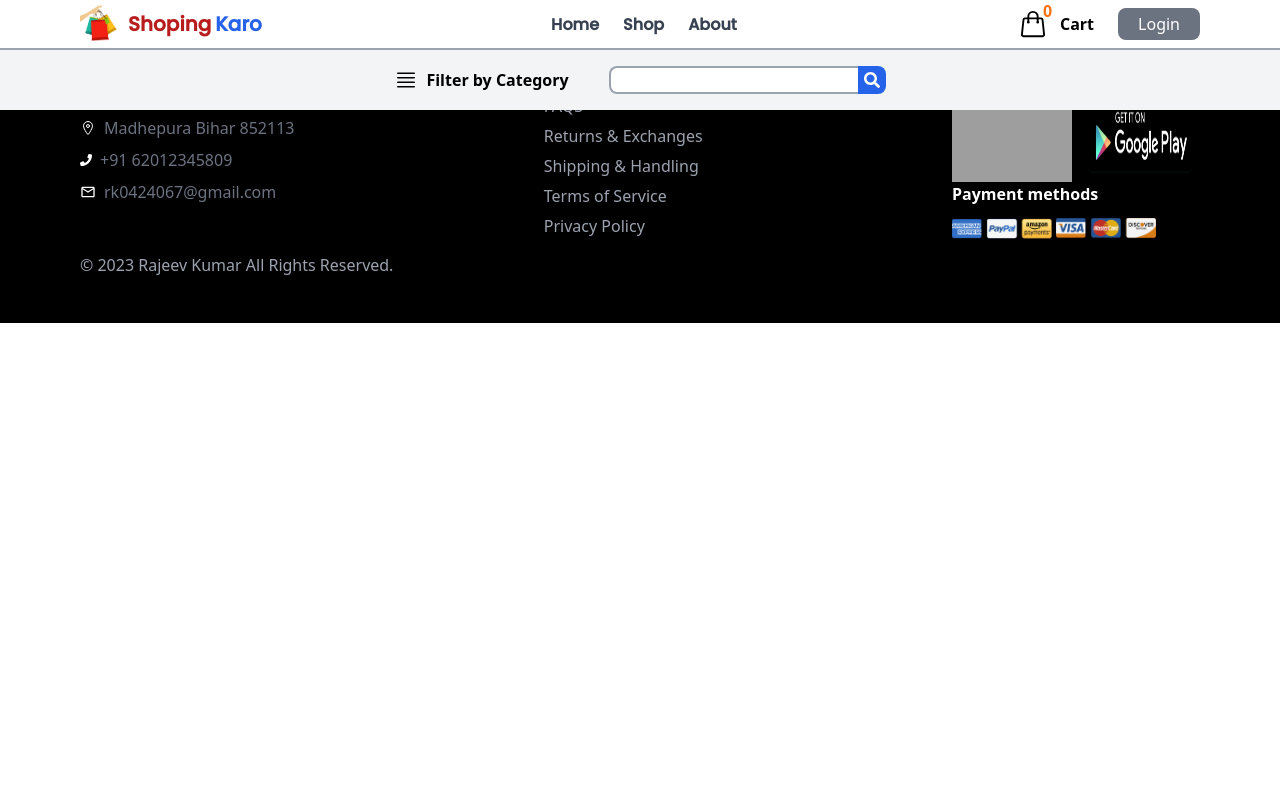
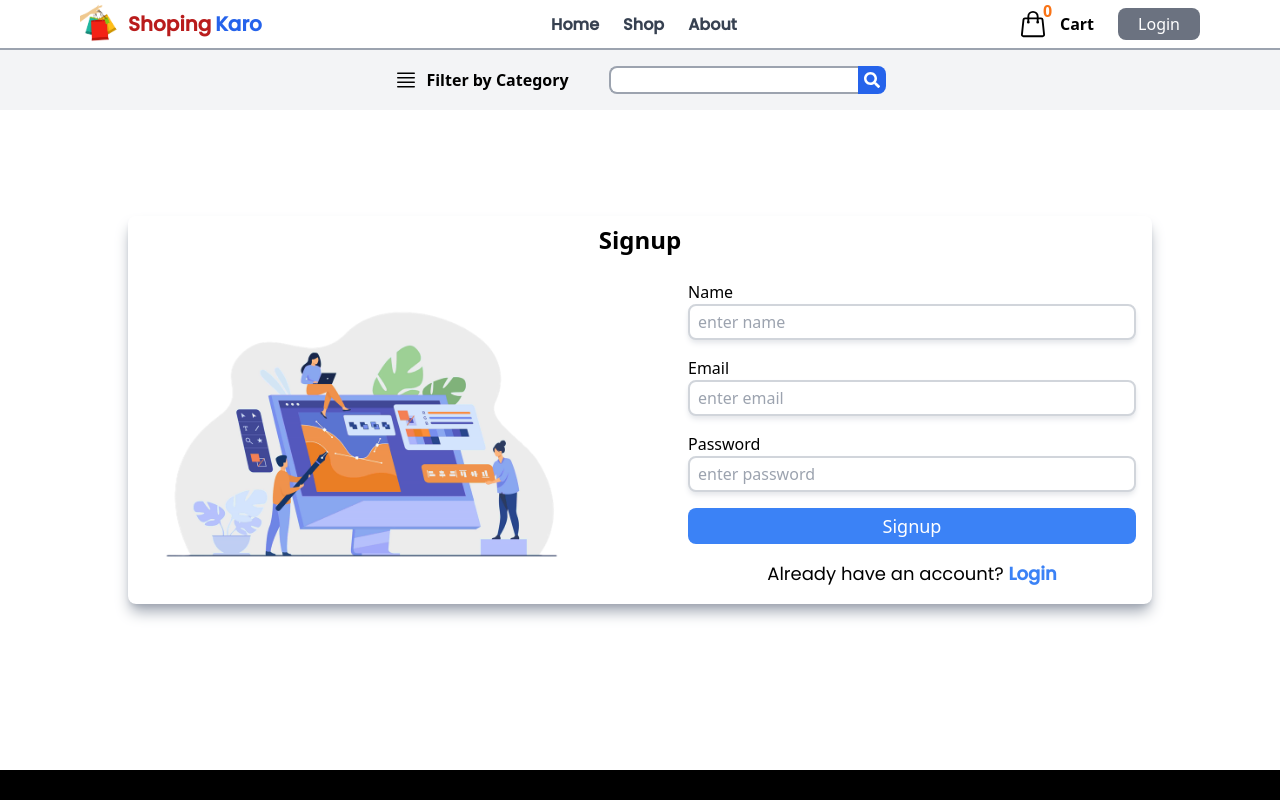
Before and after one commit to Rajeevkumarmodi/React.js_projects, a React (Vite) app in the folder React.js_eCommerce/: page /signup in a window 1280 px wide. Shown: the top 800 px of the page. Built offline with nearby package versions, Linux system fonts and the light colour scheme; grey boxes are pictures that could not be loaded; some icons are missing.

Commit message:
signup page

```diff
--- a/React.js_eCommerce/src/App.jsx
+++ b/React.js_eCommerce/src/App.jsx
@@ -6,6 +6,7 @@ import Footer from "./components/footer/Footer";
 import SingleProductPage from "./pages/singleProductPage/SingleProductPage";
 import Cart from "./pages/cart/Cart";
 import Login from "./pages/login/Login";
+import Signup from "./pages/signup/Signup";
 function App() {
   return (
     <div>
@@ -16,6 +17,7 @@ function App() {
           <Route path="/product/:id" element={<SingleProductPage />} />
           <Route path="/cart" element={<Cart />} />
           <Route path="/login" element={<Login />} />
+          <Route path="/signup" element={<Signup />} />
 
           <Route path="/order" element={<p>This is order page</p>} />
           <Route path="/profile" element={<p>This is profile page</p>} />
--- a/React.js_eCommerce/src/pages/login/Login.jsx
+++ b/React.js_eCommerce/src/pages/login/Login.jsx
@@ -33,13 +33,13 @@ function Login() {
 
   return (
     <div className=" mt-[50px] h-[100vh] flex items-center justify-center">
-      <div className="shadow-lg shadow-gray-400 rounded-lg p-8">
+      <div className="shadow-lg shadow-gray-400 rounded-lg p-5">
         <h2 className="text-center py-2 text-2xl font-bold">Login</h2>
         <div className="w-[80vw] flex items-center justify-between p-4">
           <div className="hidden md:block">
             <img className="w-[80%]" src={loginImg} alt="login image" />
           </div>
-          <form className="flex flex-col items-center gap-5">
+          <form className="flex flex-col items-center gap-4">
             <div className="flex flex-col">
               <label htmlFor="email">Email</label>
               <input
@@ -81,6 +81,7 @@ function Login() {
             >
               Login
             </button>
+            <p className="font-bold my-[-5px] text-xl">-- or --</p>
             <button className="bg-red-600  text-white justify-center w-full py-2 rounded-lg flex items-center gap-1 ">
               <FaGoogle />
               Login with Google
--- /dev/null
+++ b/React.js_eCommerce/src/pages/signup/Signup.jsx
@@ -0,0 +1,101 @@
+import React, { useState } from "react";
+import signupImg from "../../assets/signup_img.png";
+import toast, { Toaster } from "react-hot-toast";
+import { Link } from "react-router-dom";
+
+function Signup() {
+  const [inputVal, setInputVal] = useState({
+    name: "",
+    email: "",
+    password: "",
+  });
+
+  function signupForm(e) {
+    e.preventDefault();
+    fetchSignupData();
+  }
+
+  async function fetchSignupData() {
+    const { name, email, password } = inputVal;
+
+    if (!name || !email || !password) {
+      toast.error("All fields are required");
+    } else if (!email.includes("@" && ".")) {
+      toast.error("Please enter valid email");
+    } else {
+      toast.success("signup successfull 👍");
+    }
+  }
+
+  function handlerChange(e) {
+    const { name, value } = e.target;
+
+    setInputVal({ ...inputVal, [name]: value });
+  }
+
+  return (
+    <div className=" mt-[100px] md:mt-[50px]  md:mb-0 h-[90vh] flex items-center justify-center">
+      <div className="shadow-lg shadow-gray-400 rounded-lg">
+        <h2 className="text-center py-2 text-2xl font-bold">Signup</h2>
+        <div className="w-[80vw] flex items-center justify-between p-4">
+          <div className="hidden md:block">
+            <img className="w-[80%]" src={signupImg} alt="" />
+          </div>
+          <form className="flex flex-col items-center gap-4">
+            <div className="flex flex-col ">
+              <label htmlFor="name">Name</label>
+              <input
+                className=" py-1 md:w-[35vw] w-[70vw] border-2 border-gray-300 rounded-lg px-2 focus:outline-none shadow-md shadow-gray-200"
+                type="text"
+                placeholder="enter name"
+                id="name"
+                name="name"
+                value={inputVal.name}
+                onChange={(e) => handlerChange(e)}
+              />
+            </div>
+            <div className="flex flex-col">
+              <label htmlFor="email">Email</label>
+              <input
+                className=" py-1 md:w-[35vw] w-[70vw] border-2 border-gray-300 rounded-lg px-2 focus:outline-none shadow-md shadow-gray-200"
+                type="email"
+                placeholder="enter email"
+                id="email"
+                name="email"
+                value={inputVal.email}
+                onChange={(e) => handlerChange(e)}
+              />
+            </div>
+            <div className="flex flex-col ">
+              <label htmlFor="pass">Password</label>
+              <input
+                className=" py-1 md:w-[35vw] w-[70vw] border-2 border-gray-300 rounded-lg px-2 focus:outline-none shadow-md shadow-gray-200"
+                type="password"
+                placeholder="enter password"
+                id="pss"
+                name="password"
+                value={inputVal.password}
+                onChange={(e) => handlerChange(e)}
+              />
+            </div>
+            <button
+              onClick={(e) => signupForm(e)}
+              className="w-full bg-blue-500 py-1 px-3 rounded-lg text-white text-lg hover:shadow-md"
+            >
+              Signup
+            </button>
+            <p className="font-bodyFont text-xs md:text-lg">
+              Already have an account?{" "}
+              <Link to="/login" className="font-bold text-blue-500">
+                Login
+              </Link>
+            </p>
+          </form>
+        </div>
+      </div>
+      <Toaster />
+    </div>
+  );
+}
+
+export default Signup;
```
Also changed, not shown: React.js_eCommerce/src/assets/signup_img.png (added).
